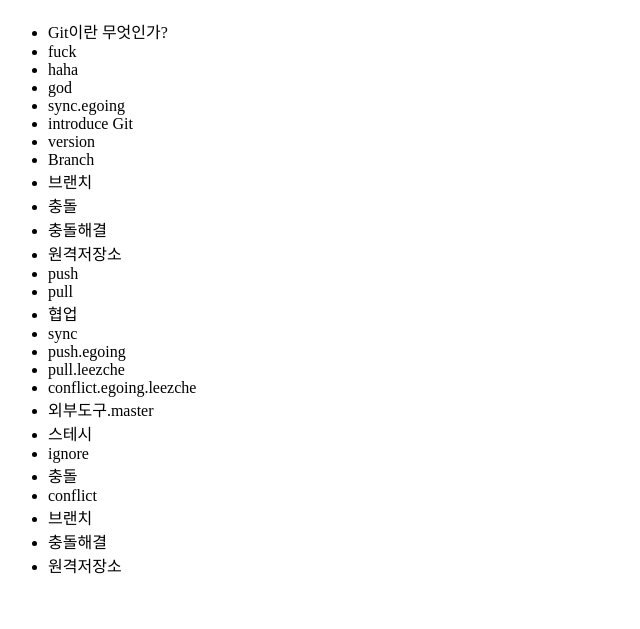
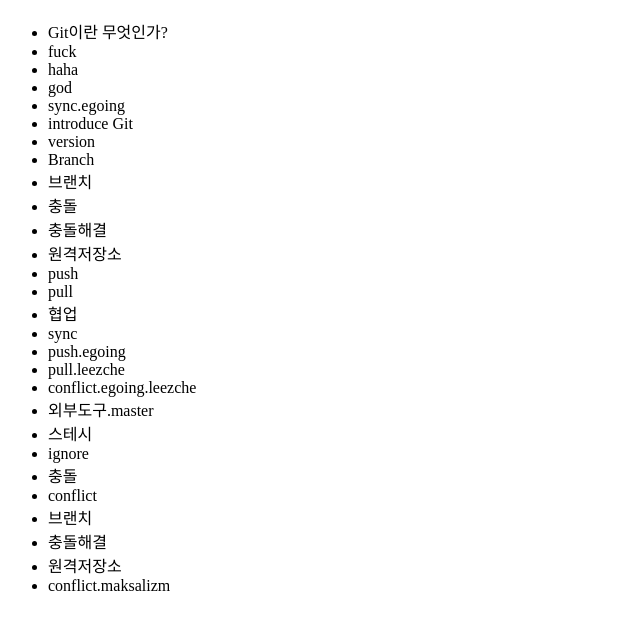
Before and after one commit to maksalizm/opentutorials_git_maksalizm, a plain HTML site: page index.html in a window 1280 px wide. Shown: the part 61-690 px from the top of the page, without its empty margins (0-640 px from the left). Drawn offline with Linux system fonts and the light colour scheme.

Commit message:
conflict.maksalizm

```diff
--- a/index.html
+++ b/index.html
@@ -41,6 +41,7 @@
     <li>브랜치</li>
     <li>충돌해결</li>
     <li>원격저장소</li>
+    <li>conflict.maksalizm</li>
 </ul>
 </body>
 </html>
```
